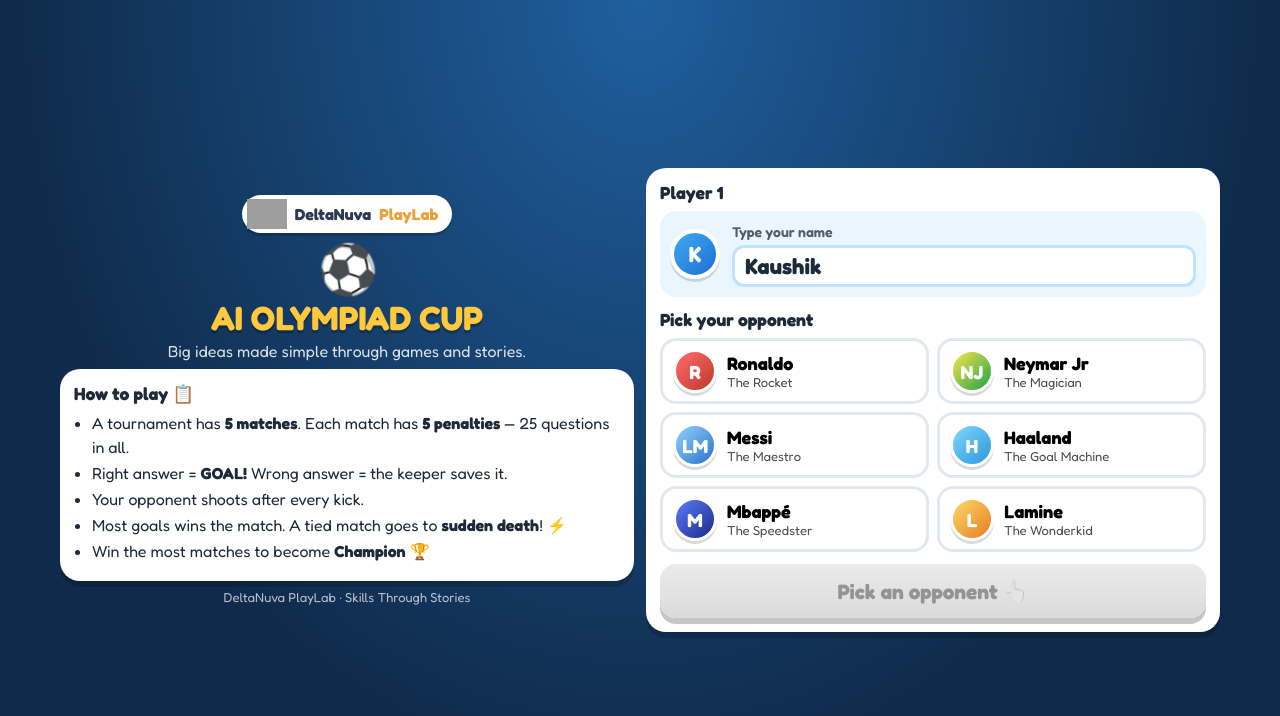
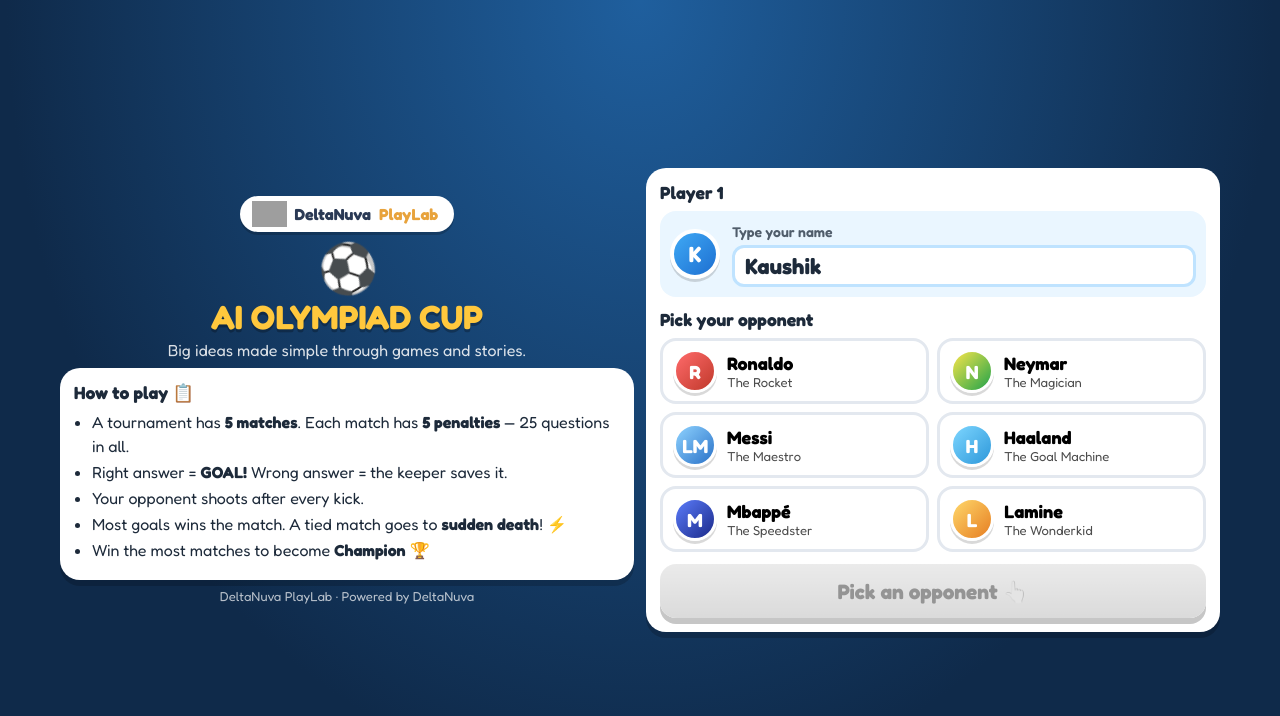
Before and after one commit to legend7364/playlab, a plain HTML site: page index.html in a window 1280 px wide. Drawn offline with Linux system fonts and the light colour scheme; grey boxes are pictures that could not be loaded.

Commit message:
Uniform opponent cards, Powered by DeltaNuva footer, fix logo pill
Co-Authored-By: Claude Opus 5.5 <noreply@anthropic.com>
Claude-Session: https://claude.ai/code/session_01AV3hST8ht3jrkh9WaFSPoF

```diff
--- a/index.html
+++ b/index.html
@@ -44,14 +44,23 @@
   .av-mbappe{background:linear-gradient(135deg,#5b7cfa,#1b2a8a)}
   .nameIn{display:block;width:100%;margin-top:4px;font:inherit;font-size:22px;font-weight:700;border:3px solid #bfe3ff;border-radius:12px;padding:5px 10px;background:#fff;color:var(--ink);outline:none}
   .nameIn:focus{border-color:var(--gold2)}
-  .opp-list{display:grid;grid-template-columns:1fr 1fr;gap:8px}
-  .opp{display:flex;align-items:center;gap:10px;border:3px solid #e3e8ef;border-radius:16px;padding:8px 10px;cursor:pointer;background:#fff;font:inherit;text-align:left;width:100%;transition:transform .1s,border-color .15s}
+  .opp-list{display:grid;grid-template-columns:repeat(2,minmax(0,1fr));grid-auto-rows:1fr;gap:8px}
+  .opp{display:flex;align-items:center;gap:10px;min-width:0;height:100%;border:3px solid #e3e8ef;border-radius:16px;padding:8px 10px;cursor:pointer;background:#fff;font:inherit;text-align:left;width:100%;transition:transform .1s,border-color .15s}
   .opp:last-child:nth-child(odd){grid-column:1 / -1}
   .opp:active{transform:scale(.98)}
   .opp.sel{border-color:var(--gold2);background:#fff8e1}
-  .opp .avatar{width:44px;height:44px;font-size:19px;border-width:3px}
-  .opp .nm{font-size:18px;font-weight:700}
-  .opp .tag{font-size:13px;opacity:.7}
+  .opp .avatar{width:44px;height:44px;flex:0 0 44px;font-size:19px;border-width:3px}
+  .opp .ot{min-width:0;flex:1}
+  .opp-list{container-type:inline-size}
+  @container (max-width:380px){
+    .opp{flex-direction:column;justify-content:center;text-align:center;gap:4px;padding:6px 4px}
+    .opp .avatar{width:34px;height:34px;flex:0 0 34px;font-size:15px}
+    .opp .ot{width:100%}
+    .opp .nm{font-size:15px}
+    .opp .tag{font-size:11px}
+  }
+  .opp .nm{font-size:clamp(14px,1.6vw,18px);font-weight:700;white-space:nowrap;overflow:hidden;text-overflow:ellipsis}
+  .opp .tag{font-size:clamp(11px,1.2vw,13px);opacity:.7;white-space:nowrap;overflow:hidden;text-overflow:ellipsis}
   .rules{font-size:clamp(13px,2vh,16px);line-height:1.45}
   .rules li{margin-left:18px;margin-bottom:3px}
   .btn{display:block;width:100%;border:none;border-radius:16px;padding:clamp(10px,1.8vh,15px);font:inherit;font-size:clamp(18px,2.6vh,22px);font-weight:700;cursor:pointer;color:#3a2a00;background:linear-gradient(#ffd75e,#ffb300);box-shadow:0 6px 0 #c98a00;transition:transform .08s}
@@ -131,11 +140,11 @@
   .oppline{font-size:clamp(14px,2.1vh,17px);font-weight:600;min-height:22px}
 
   /* ---------- BRAND ---------- */
-  .brand{display:inline-flex;align-items:center;gap:8px;background:#fff;border-radius:999px;padding:4px 14px 4px 5px;box-shadow:0 3px 0 rgba(0,0,0,.18);font-weight:700;color:#2B3A55;font-size:16px;white-space:nowrap}
-  .brand img{height:30px;width:auto}
+  .brand{display:inline-flex;align-items:center;gap:8px;background:#fff;border-radius:999px;padding:5px 16px 5px 12px;overflow:hidden;box-shadow:0 3px 0 rgba(0,0,0,.18);font-weight:700;color:#2B3A55;font-size:16px;white-space:nowrap}
+  .brand img{height:26px;width:auto;display:block}
   .brand b{color:#E8A33C}
-  .brand.sm{padding:2px 10px 2px 3px;font-size:13px;gap:5px}
-  .brand.sm img{height:22px}
+  .brand.sm{padding:3px 10px 3px 8px;font-size:13px;gap:5px}
+  .brand.sm img{height:20px}
   .foot{color:#fff;opacity:.7;font-size:13px;text-align:center}
   .splash{position:fixed;inset:0;background:#fff;display:none;flex-direction:column;align-items:center;justify-content:center;gap:6px;z-index:40}
   .splash.show{display:flex}
@@ -211,7 +220,7 @@
     #start .title .mini-rules{display:block}
     .chip{font-size:12px;padding:4px 9px}
     .brand.sm .bt{display:none}
-    .brand.sm{padding:2px}
+    .brand.sm{padding:3px 6px}
     #play .qtext{font-size:19px}
     #play .opt{font-size:16px;padding:9px 12px}
     #final{overflow-y:auto;align-content:start}
@@ -221,7 +230,7 @@
     #start .rulesPanel{display:none}
     #start .spinball{display:none}
     .opp{padding:6px 8px}
-    .opp .nm{font-size:16px}
+    .opp .nm{font-size:15px}
     .opp .tag{font-size:12px}
     .finalLeft{gap:6px}
   }
@@ -250,7 +259,7 @@
           <li>Win the most matches to become <b>Champion</b> 🏆</li>
         </ul>
       </div>
-      <p class="foot">DeltaNuva PlayLab · Skills Through Stories</p>
+      <p class="foot">DeltaNuva PlayLab · Powered by DeltaNuva</p>
     </div>
     <div class="col" style="justify-content:center">
       <div class="panel">
@@ -315,7 +324,7 @@
       <div class="champ"><h2 id="champTitle"></h2><p id="champSub"></p></div>
       <button class="btn" id="againBtn">Play next tournament ⚽</button>
       <button class="btn ghost" id="changeBtn">Change player or opponent</button>
-      <p class="foot">DeltaNuva PlayLab · Skills Through Stories</p>
+      <p class="foot">DeltaNuva PlayLab · Powered by DeltaNuva</p>
     </div>
     <div class="col" style="justify-content:center">
       <div class="panel">
@@ -545,7 +554,7 @@ const BANK = [
 /* ============ OPPONENTS ============ */
 const OPPS = {
   ronaldo:{name:"Ronaldo",   init:"R",  cls:"av-ronaldo", tag:"The Rocket",       goals:()=> (Math.random()<0.5?18:19), p:0.74},
-  neymar: {name:"Neymar Jr", init:"NJ", cls:"av-neymar",  tag:"The Magician",     goals:()=> (Math.random()<0.5?20:21), p:0.82},
+  neymar: {name:"Neymar",    init:"N" , cls:"av-neymar",  tag:"The Magician",     goals:()=> (Math.random()<0.5?20:21), p:0.82},
   messi:  {name:"Messi",     init:"LM", cls:"av-messi",   tag:"The Maestro",      goals:()=> (Math.random()<0.5?20:21), p:0.82},
   haaland:{name:"Haaland",   init:"H",  cls:"av-haaland", tag:"The Goal Machine", goals:()=> (Math.random()<0.5?20:21), p:0.82},
   mbappe: {name:"Mbappé",    init:"M",  cls:"av-mbappe",  tag:"The Speedster",    goals:()=>22, p:0.88},
@@ -631,7 +640,7 @@ function buildStart(){
     const o = OPPS[id];
     const b = document.createElement("button");
     b.className = "opp"; b.dataset.id = id;
-    b.innerHTML = `<div class="avatar ${o.cls}">${o.init}</div><div><div class="nm">${o.name}</div><div class="tag">${o.tag}</div></div>`;
+    b.innerHTML = `<div class="avatar ${o.cls}">${o.init}</div><div class="ot"><div class="nm">${o.name}</div><div class="tag">${o.tag}</div></div>`;
     b.onclick = () => { selectedOpp = id; document.querySelectorAll(".opp").forEach(x=>x.classList.toggle("sel", x===b)); updateKickoff(); };
     list.appendChild(b);
   });
```
